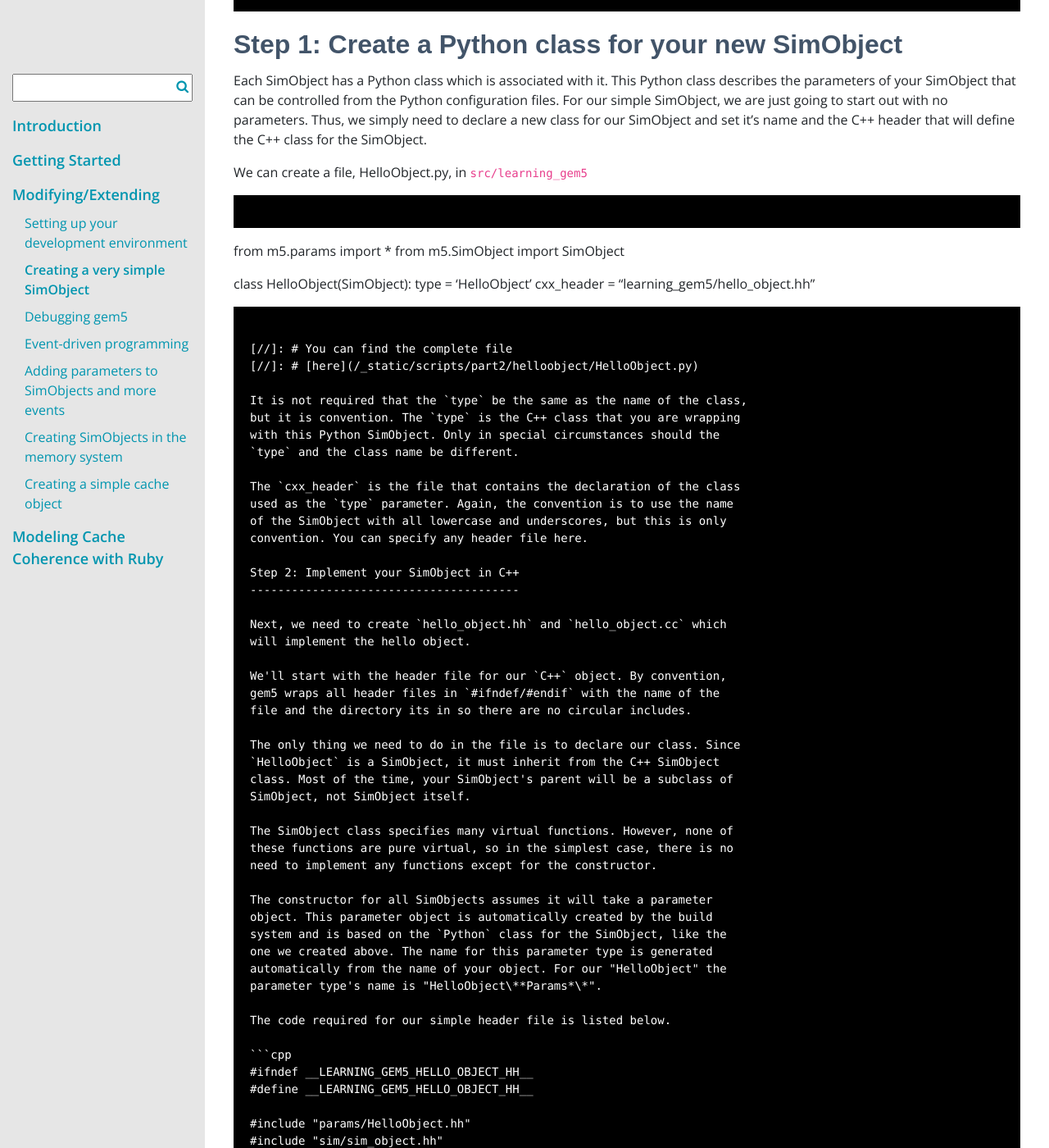
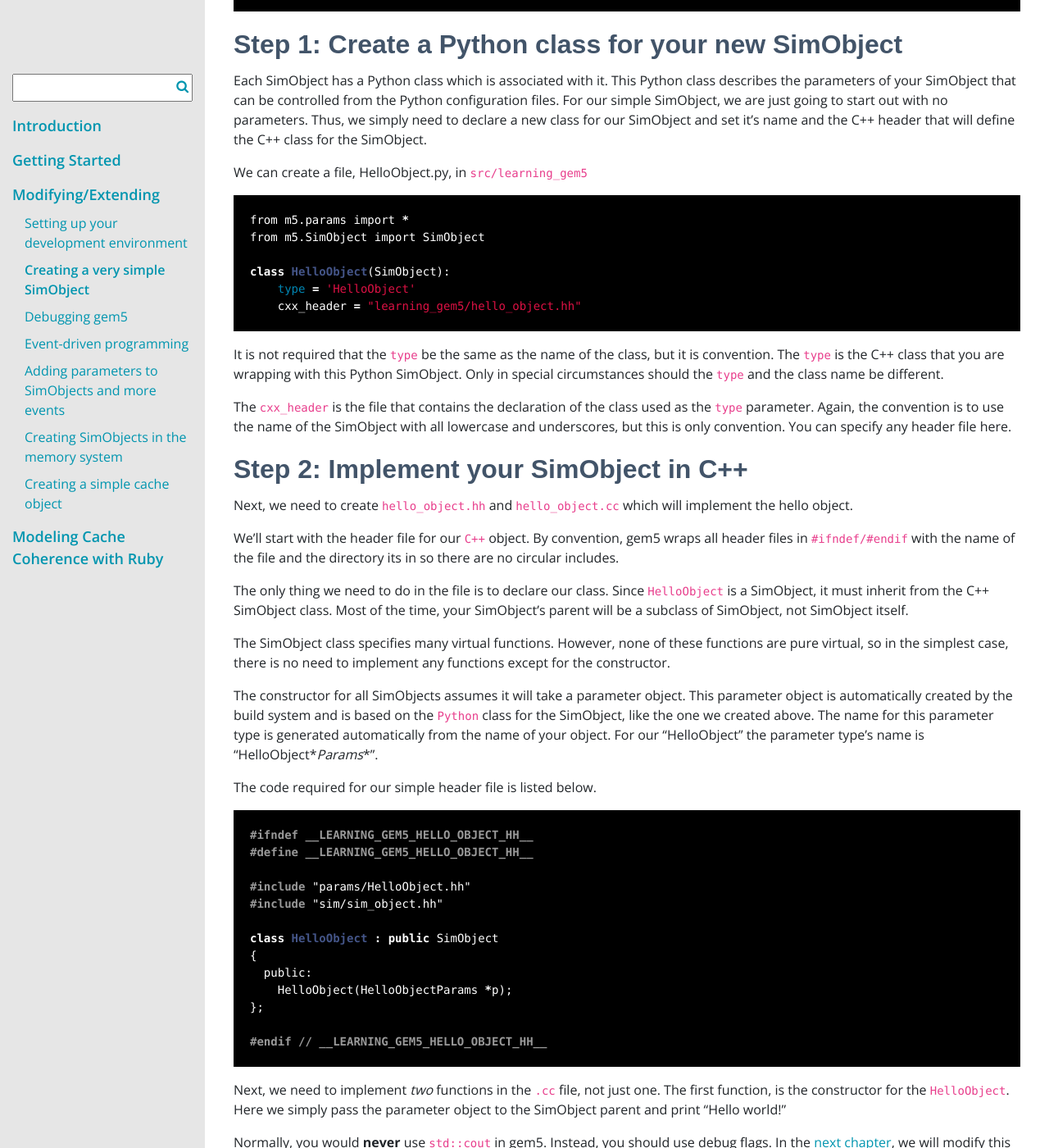
Before and after one commit to gem5/website, a Jekyll site: the page built from _pages/documentation/learning_gem5/part2/helloobject.md, in a window 1280 px wide and 1400 px high, scrolled down 760 px. Shown: the whole window at 82% size. Built offline with Jekyll 4.4.1, drawn with Linux system fonts in a browser that asks for light colours; nearby versions of some CDN libraries; some web fonts are replaced; some of the changed text lies outside the part shown.

Commit message:
Added language identifiers to code-blocks in helloobject.md

````diff
--- a/_pages/documentation/learning_gem5/part2/helloobject.md
+++ b/_pages/documentation/learning_gem5/part2/helloobject.md
@@ -58,7 +58,6 @@
 We can create a file, HelloObject.py, in `src/learning_gem5`
 
 ```python
-```
 from m5.params import *
 from m5.SimObject import SimObject
 
@@ -138,10 +137,14 @@
 simply use `std::cout` because it is simple.
 
 <<<<<<< HEAD
+<<<<<<< HEAD
 ```cpp
 =======
 ```
 >>>>>>> Fixed some bad formatting of code segments. Also commented out some
+=======
+```cpp
+>>>>>>> Added language identifiers to code-blocks in helloobject.md
 #include "learning_gem5/hello_object.hh"
 
 #include <iostream>
@@ -161,10 +164,14 @@
 simple (as below).
 
 <<<<<<< HEAD
+<<<<<<< HEAD
 ```cpp
 =======
 ```
 >>>>>>> Fixed some bad formatting of code segments. Also commented out some
+=======
+```cpp
+>>>>>>> Added language identifiers to code-blocks in helloobject.md
 HelloObject*
 HelloObjectParams::create()
 {
@@ -254,10 +261,14 @@
 import m5 and all of the objects you have compiled.
 
 <<<<<<< HEAD
+<<<<<<< HEAD
 ```python
 =======
 ```
 >>>>>>> Fixed some bad formatting of code segments. Also commented out some
+=======
+```python
+>>>>>>> Added language identifiers to code-blocks in helloobject.md
 import m5
 from m5.objects import *
 ```
@@ -266,10 +277,14 @@
 instances.
 
 <<<<<<< HEAD
+<<<<<<< HEAD
 ```python
 =======
 ```
 >>>>>>> Fixed some bad formatting of code segments. Also commented out some
+=======
+```python
+>>>>>>> Added language identifiers to code-blocks in helloobject.md
 root = Root(full_system = False)
 ```
 
@@ -281,10 +296,14 @@
 `Root` object are instantiated in `C++`.
 
 <<<<<<< HEAD
+<<<<<<< HEAD
 ```python
 =======
 ```
 >>>>>>> Fixed some bad formatting of code segments. Also commented out some
+=======
+```python
+>>>>>>> Added language identifiers to code-blocks in helloobject.md
 root.hello = HelloObject()
 ```
 
@@ -292,10 +311,14 @@
 run the simulation!
 
 <<<<<<< HEAD
+<<<<<<< HEAD
 ```python
 =======
 ```
 >>>>>>> Fixed some bad formatting of code segments. Also commented out some
+=======
+```python
+>>>>>>> Added language identifiers to code-blocks in helloobject.md
 m5.instantiate()
 
 print("Beginning simulation!")
````
